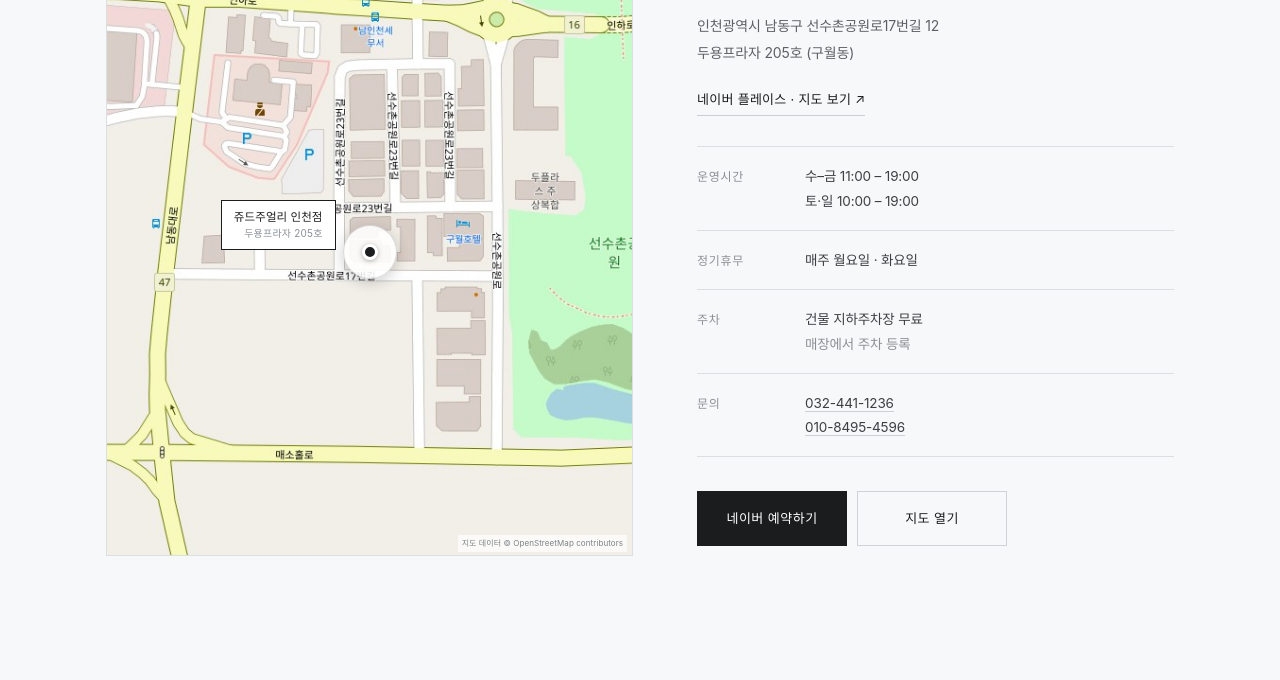
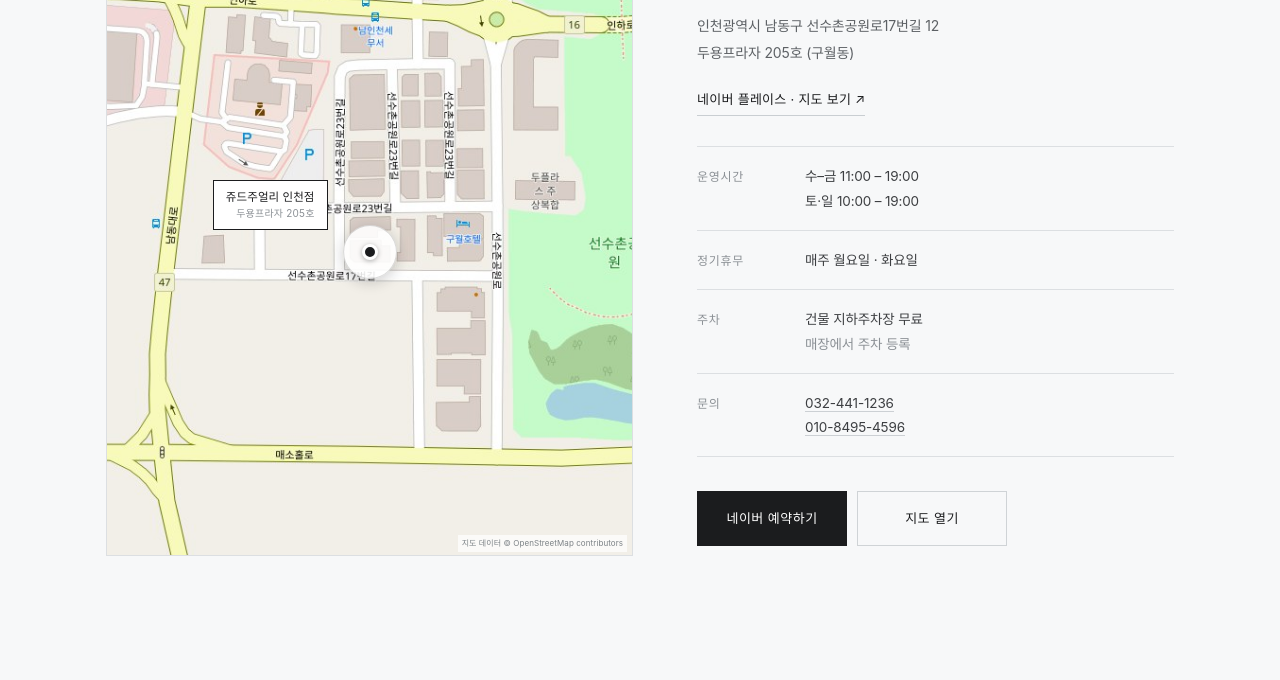
Before and after one commit to makjang97-prog/jewde-incheon, a plain HTML site: page index.html in a window 1280 px wide. Shown: the part 7707-8387 px from the top of the page. Drawn offline with nearby package versions, Linux system fonts and the light colour scheme; a web font is replaced by a local one.

Commit message:
약도 라벨이 마커를 가리지 않도록 위치 조정

```diff
--- a/styles.css
+++ b/styles.css
@@ -839,8 +839,8 @@ ul { padding: 0; list-style: none; }
 
 .map-label {
   position: absolute;
-  right: calc(50% + 34px);
-  top: calc(50% - 52px);
+  right: calc(50% + 42px);
+  top: calc(50% - 72px);
   text-align: right;
   background: #fff;
   border: 1px solid var(--ink);
```
